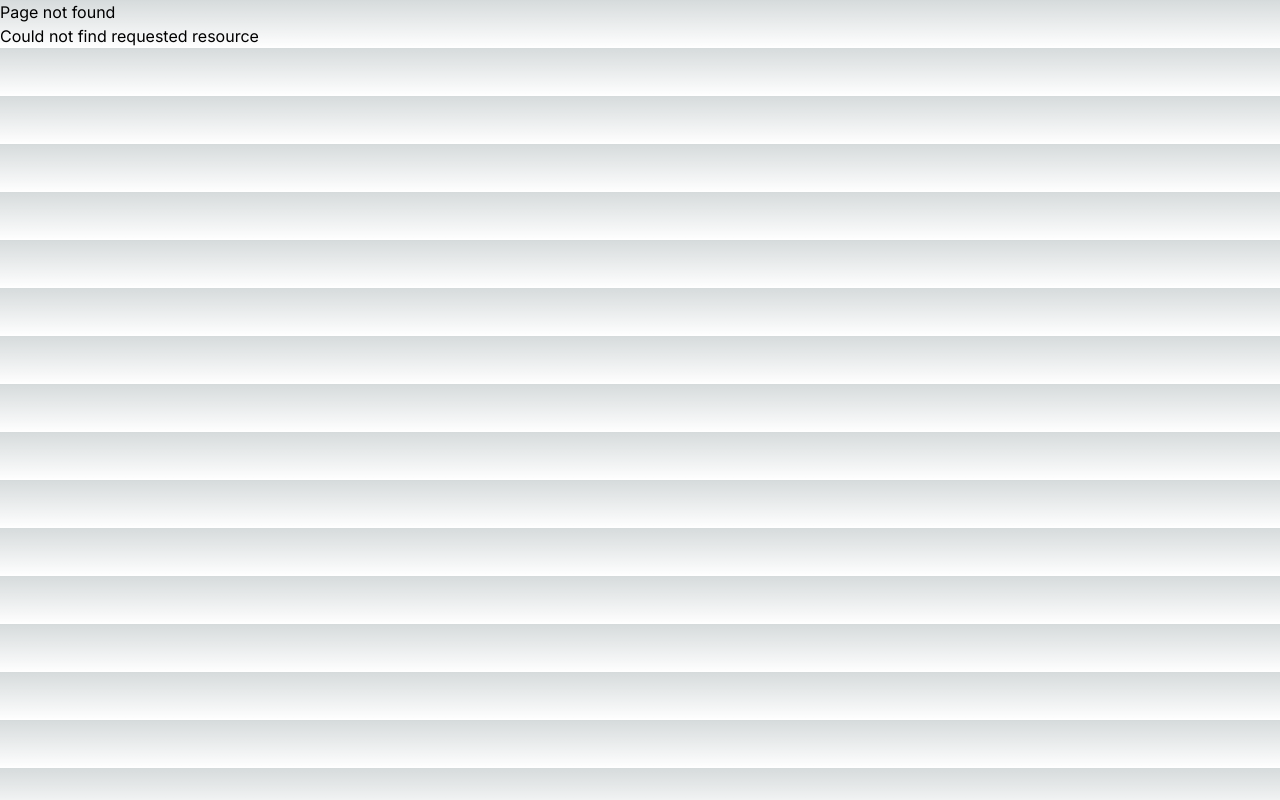
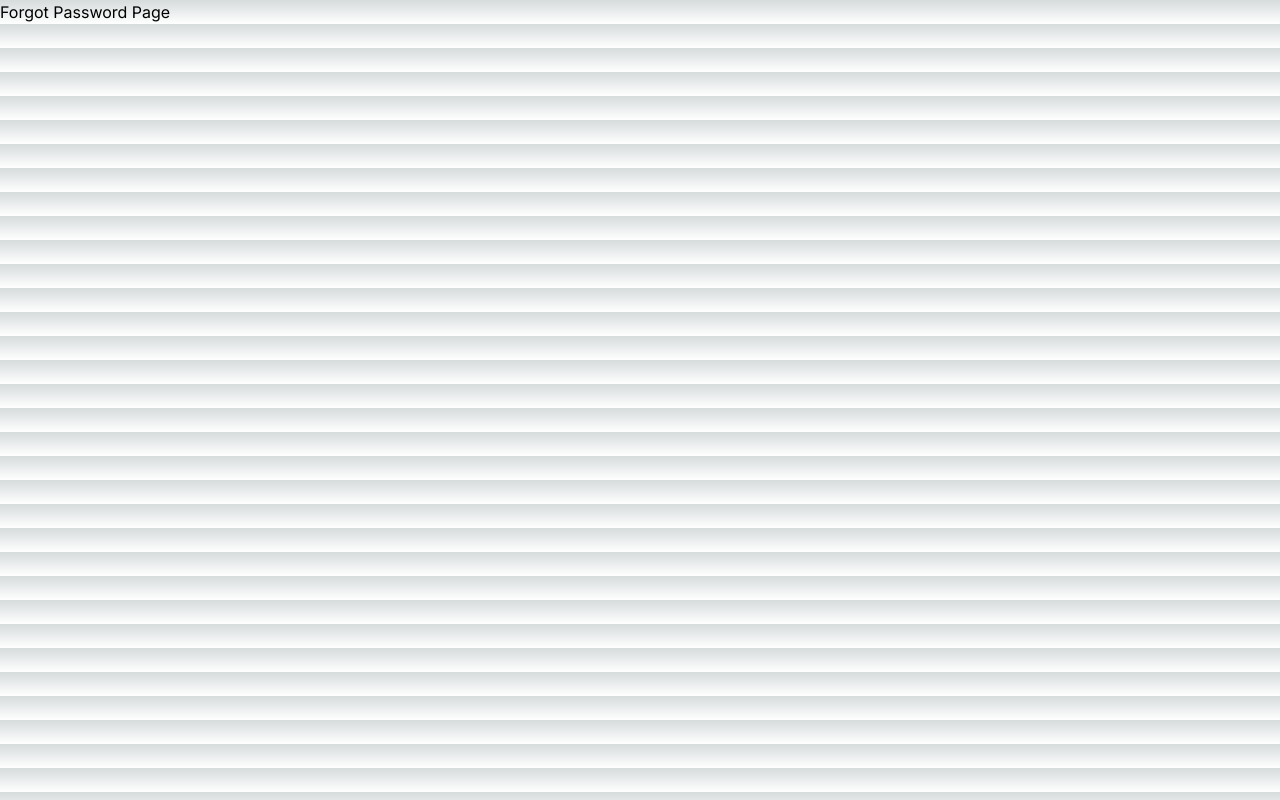
Before and after one commit to murprakoso/nextjs-example, a Next.js app: page /forgot-password in a window 1280 px wide. Before the commit this address had no page. Built offline with nearby package versions, Linux system fonts and the light colour scheme.

Commit message:
route groups

```diff
--- /dev/null
+++ b/src/app/(auth)/forgot-password/page.tsx
@@ -0,0 +1,5 @@
+const ForgotPassword = () => {
+  return <div>Forgot Password Page</div>;
+};
+
+export default ForgotPassword;
--- /dev/null
+++ b/src/app/(auth)/login/page.tsx
@@ -0,0 +1,5 @@
+const Login = () => {
+  return <h1>Login Page</h1>;
+};
+
+export default Login;
--- /dev/null
+++ b/src/app/(auth)/register/page.tsx
@@ -0,0 +1,5 @@
+const Register = () => {
+  return <h1>Register</h1>;
+};
+
+export default Register;
```
